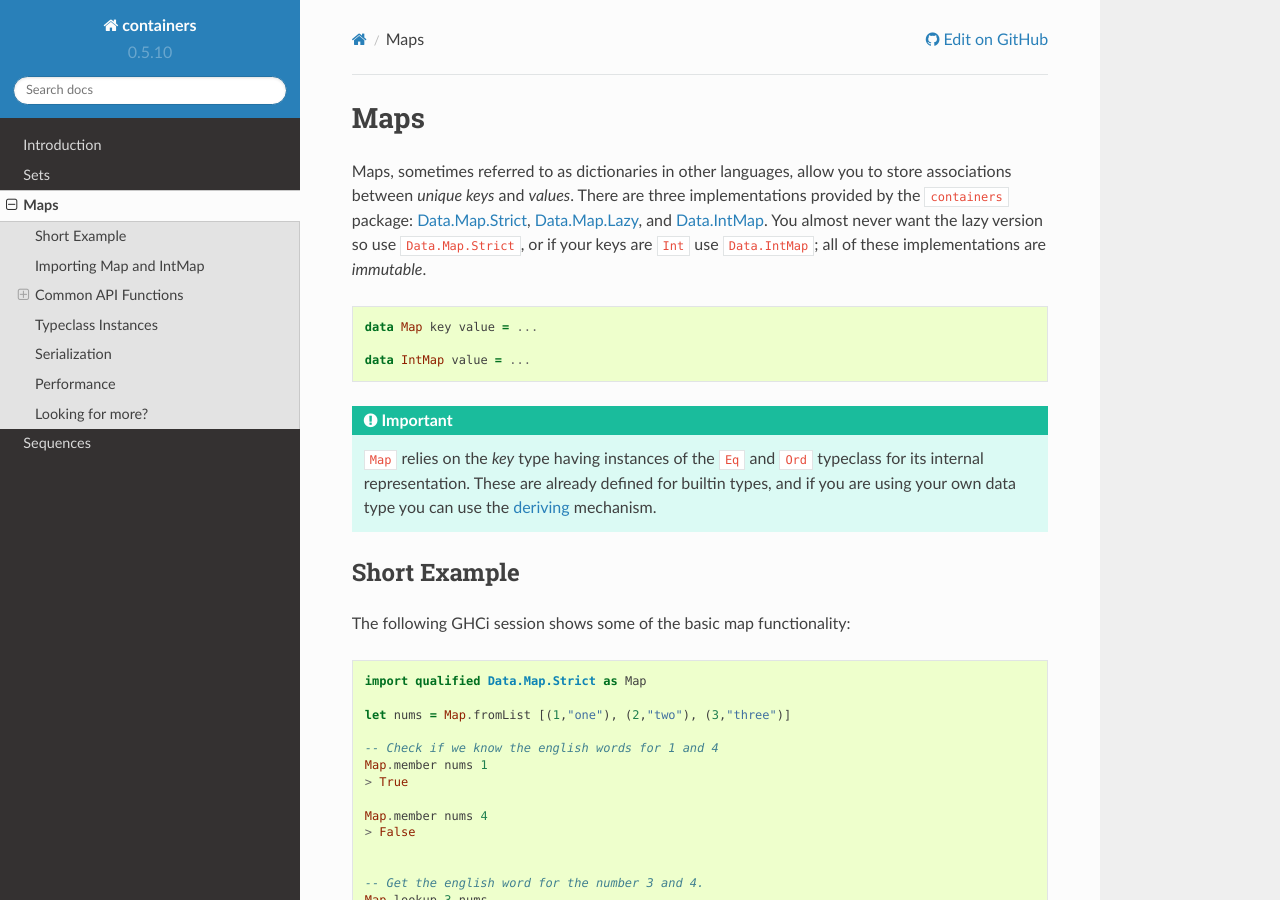
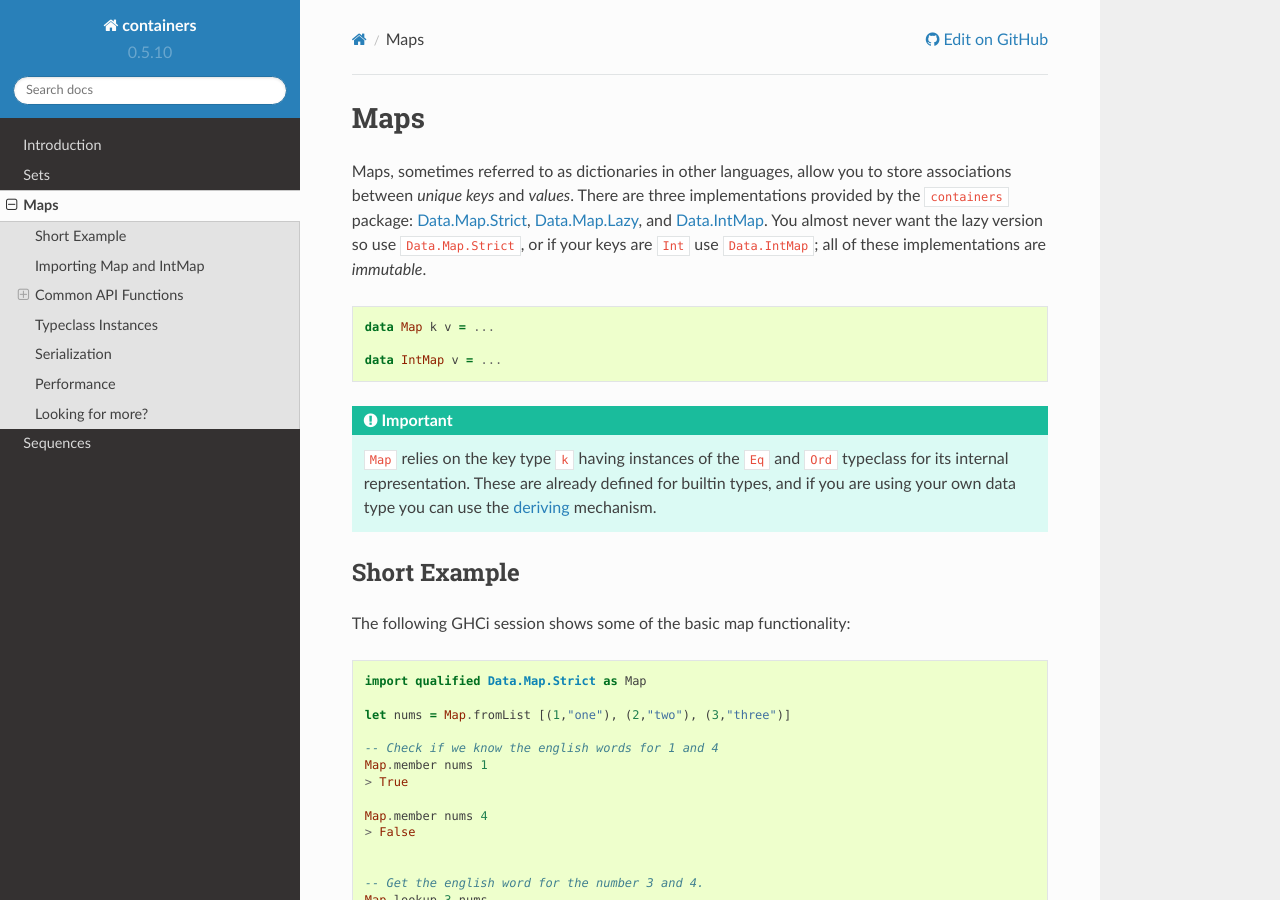
Before and after one commit to haskell/containers, a Sphinx documentation site: the page built from docs/map.rst, in a window 1280 px wide and 900 px high. Built offline with Sphinx 7.4.7 and the Read the Docs theme 2.0.0, drawn with Linux system fonts in a browser that asks for light colours; some of the changed text lies outside the part shown.

Commit message:
Be consistent with argument names.

```diff
--- a/docs/map.rst
+++ b/docs/map.rst
@@ -16,12 +16,12 @@ are ``Int`` use ``Data.IntMap``; all of these implementations are *immutable*.
 
 ::
 
-    data Map key value = ...
+    data Map k v = ...
 
-    data IntMap value = ...
+    data IntMap v = ...
 
 .. IMPORTANT::
-   ``Map`` relies on the `key` type having instances of the ``Eq`` and
+   ``Map`` relies on the key type ``k`` having instances of the ``Eq`` and
    ``Ord`` typeclass for its internal representation. These are already defined
    for builtin types, and if you are using your own data type you can use the
    `deriving
```
Also changed, not shown: other parts of docs/map.rst (+6 -6 lines).
